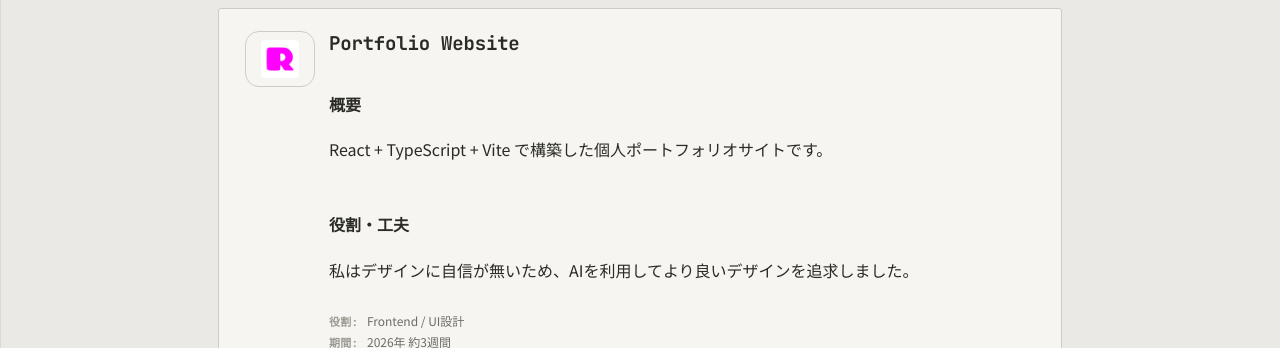
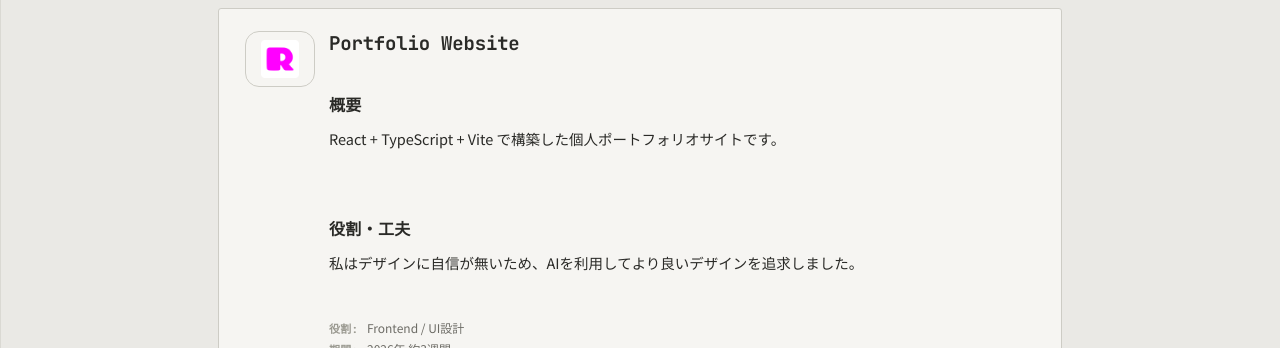
Before and after one commit to RUSK-0211/rusk-portfolio, a React (Vite) app: page / in a window 1280 px wide. Both pictures are taken after a click on the button "View Projects". Shown: the part 362-710 px from the top of the page. Built offline with nearby package versions, Linux system fonts and the light colour scheme.

Commit message:
CSS改良var1

```diff
--- a/src/styles/projects.css
+++ b/src/styles/projects.css
@@ -220,6 +220,27 @@
     max-width: 640px;
 }
 
+.project-section {
+    margin-bottom: 28px;
+}
+
+.project-section-title {
+    font-size: 16px;
+    font-weight: 600;
+    color: var(--ink);
+    margin-bottom: 10px;
+    letter-spacing: 0.3px;
+}
+
+.project-section-body {
+    margin: 0;
+    font-size: 14.5px;
+    color: var(--ink);
+    line-height: 1.85;
+    max-width: 640px;
+    white-space: pre-line; /* 改行を自然に反映 */
+}
+
 .project-card-meta {
     display: flex;
     flex-direction: column;
```
